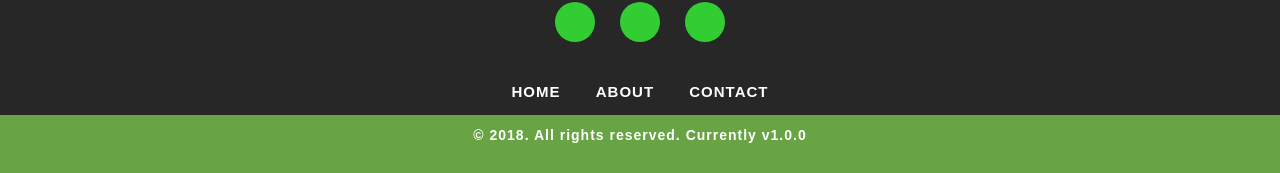
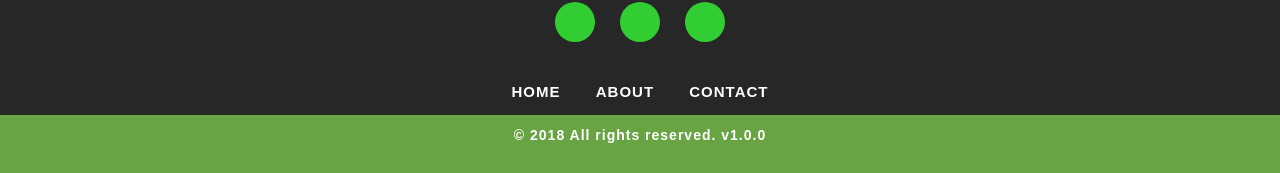
Before and after one commit to markthelefty/markthelefty.github.io, a Jekyll site: the page built from index.html, in a window 1280 px wide and 900 px high, scrolled down 7023 px. Shown: the part 724-897 px from the top of the window. Built offline with Jekyll 4.4.1, drawn with Linux system fonts in a browser that asks for light colours; some web fonts are replaced; Markdown is read by kramdown in place of the engine named in the settings; the list of posts is cut into pages by our own code.

Commit message:
footer tweaks

```diff
--- a/_includes/footer.html
+++ b/_includes/footer.html
@@ -31,5 +31,5 @@
 </div>
 
 <div class="footer-bottom">
-  <p>&copy; {{ site.time | date: '%Y' }}. All rights reserved. <span class="site-version">Currently v{{ site.version }}</span></p>
+  <p>&copy; {{ site.time | date: '%Y' }} All rights reserved. <span class="site-version">v{{ site.version }}</span></p>
 </div>
```
